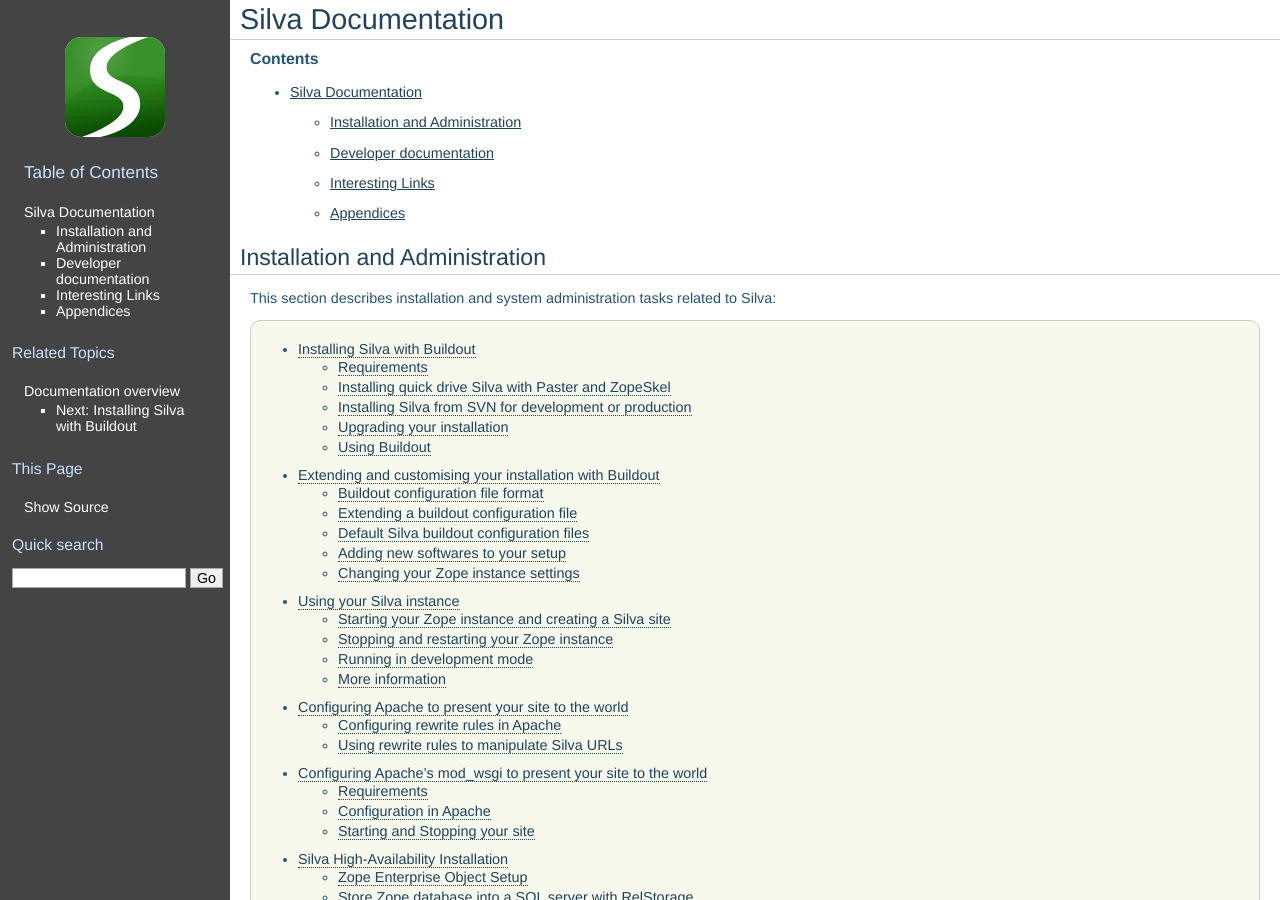
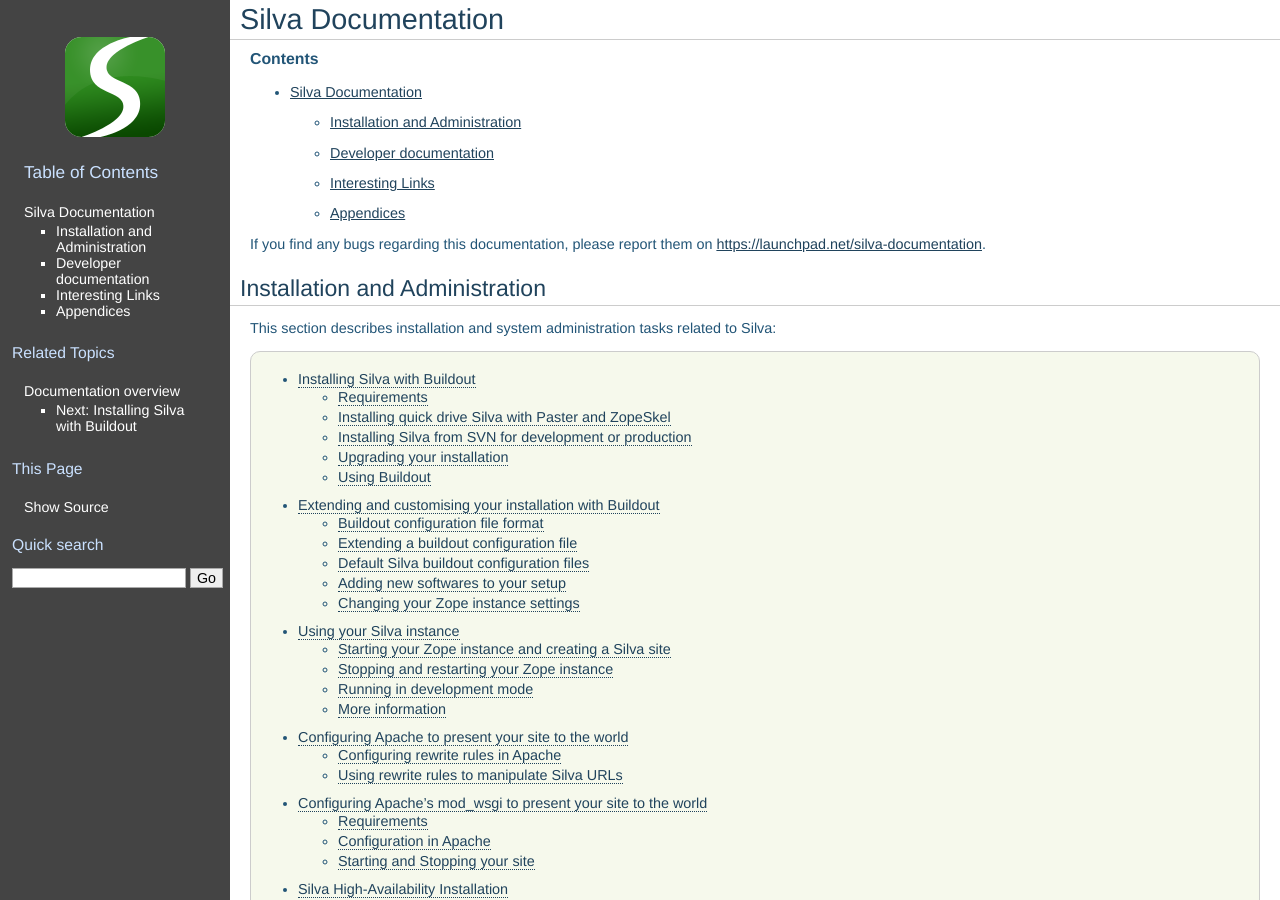
Before and after one commit to silvacms/documentation, a Sphinx documentation site: the page built from source/index.rst, in a window 1280 px wide and 900 px high. Built offline with Sphinx 7.4.7, drawn with Linux system fonts in a browser that asks for light colours; pages that are not in the unit, such as notebooks, are missing from menus; comment, search, counter and statistics services are not loaded.

Commit message:
Add a link to report documentation bugs.

```diff
--- a/source/index.rst
+++ b/source/index.rst
@@ -2,6 +2,10 @@
 ===================
 
 .. contents::
+
+If you find any bugs regarding this documentation, please report them
+on https://launchpad.net/silva-documentation.
+
 
 Installation and Administration
 -------------------------------
```
